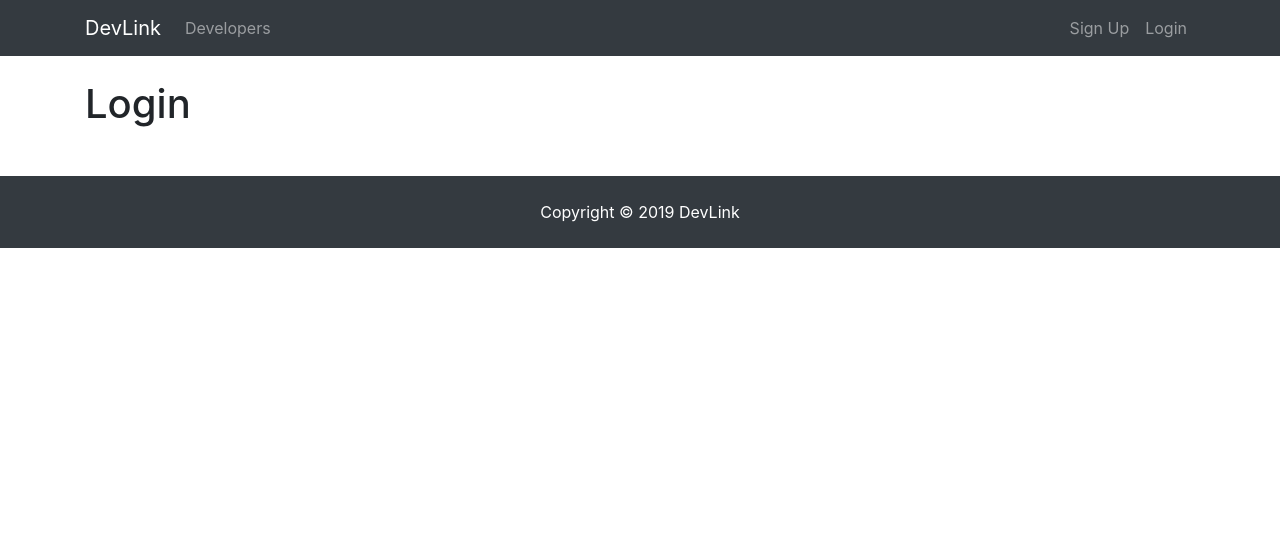
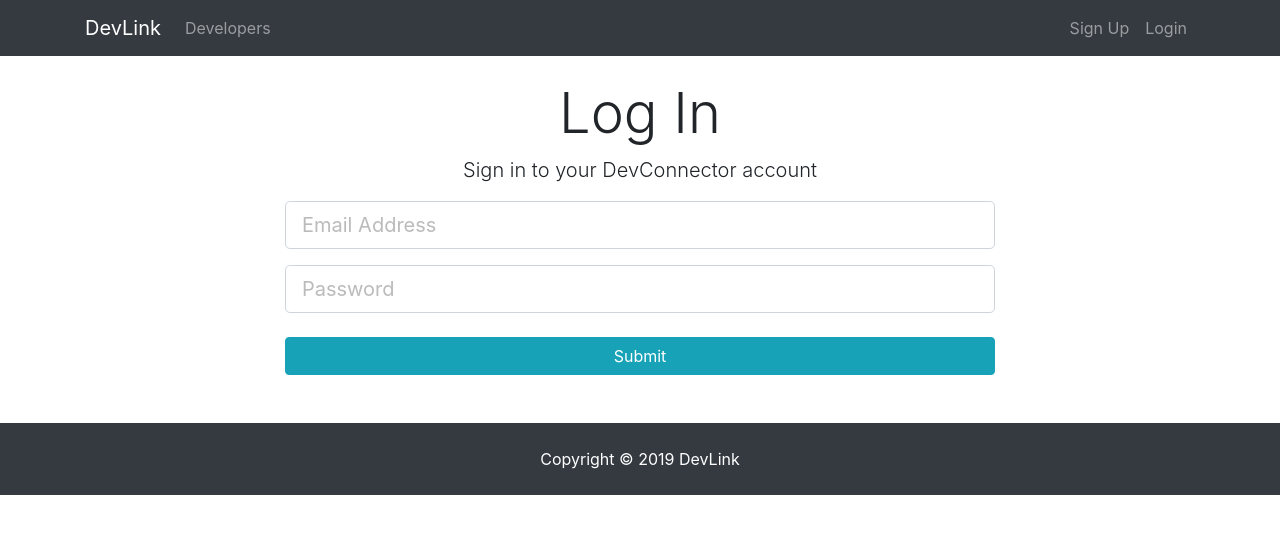
Before and after one commit to AnthonyBuncio/devlink, a React (Create React App) app in the folder client/: page /login in a window 1280 px wide. Shown: the top 534 px of the page. Built offline with nearby package versions, Linux system fonts and the light colour scheme.

Commit message:
register and login form actions

```diff
--- a/client/src/components/auth/Login.js
+++ b/client/src/components/auth/Login.js
@@ -1,10 +1,58 @@
 import React, { Component } from 'react'
 
 class Login extends Component {
+  constructor() {
+    super();
+    this.state = {
+      email: '',
+      password: '',
+      errors: {}
+    };
+
+    // Can bind here -OR- inside of render -OR- on function declaration
+    this.onChange = this.onChange.bind(this)
+    // SAME AS: onChange={this.onChange.bind(this)}
+    // ALSO: onChange = (e) => { }
+    this.onSubmit = this.onSubmit.bind(this)
+    // SAME AS: onSubmit={this.onSubmit.bind(this)}
+    // ALSO: onSubmit = (e) => { }
+  }
+
+  onChange(e) {
+    this.setState({[e.target.name]: e.target.value})
+  }
+
+  onSubmit(e) {
+    e.preventDefault();
+
+    const user = {
+      email: this.state.email,
+      password: this.state.password
+    }
+
+    console.log(user)
+  }
+
   render() {
     return (
-      <div>
-        <h1>Login</h1>
+      <div className="login">
+        <div className="container">
+          <div className="row">
+            <div className="col-md-8 m-auto">
+              <h1 className="display-4 text-center">Log In</h1>
+              <p className="lead text-center">Sign in to your DevConnector account</p>
+              <form onSubmit={this.onSubmit}>
+                <div className="form-group">
+                  <input type="email" className="form-control form-control-lg" placeholder="Email Address" name="email" value={this.state.email} onChange={this.onChange}/>
+                </div>
+                <div className="form-group">
+                  <input type="password" className="form-control form-control-lg" placeholder="Password" name="password" value={this.state.password} onChange={this.onChange}/>
+                </div>
+                <input type="submit" className="btn btn-info btn-block mt-4" />
+              </form>
+            </div>
+          </div>
+        </div>
       </div>
     )
   }
--- a/client/src/components/auth/Register.js
+++ b/client/src/components/auth/Register.js
@@ -11,11 +11,28 @@
       errors: {}
     };
 
+    // Can bind here or inside of render
     this.onChange = this.onChange.bind(this)
+    // SAME AS: onChange={this.onChange.bind(this)}
+    this.onSubmit = this.onSubmit.bind(this)
+    // SAME AS: onSubmit={this.onSubmit.bind(this)}
   }
 
   onChange(e) {
     this.setState({[e.target.name]: e.target.value});
+  }
+
+  onSubmit(e) {
+    e.preventDefault();
+
+    const newUser = {
+      name: this.state.name,
+      email: this.state.email,
+      password: this.state.password,
+      password2: this.state.password2
+    }
+
+    console.log(newUser)
   }
 
   render() {
@@ -26,7 +43,7 @@
             <div className="col-md-8 m-auto">
               <h1 className="display-4 text-center">Sign Up</h1>
               <p className="lead text-center">Create your DevConnector account</p>
-              <form action="create-profile.html">
+              <form onSubmit={this.onSubmit}>
                 <div className="form-group">
                   <input type="text" className="form-control form-control-lg" placeholder="Name" name="name" value={this.state.name} onChange={this.onChange}/>
                 </div>
```
Also changed, not shown: 1 other file (tests, documents, lock files or other folders).
